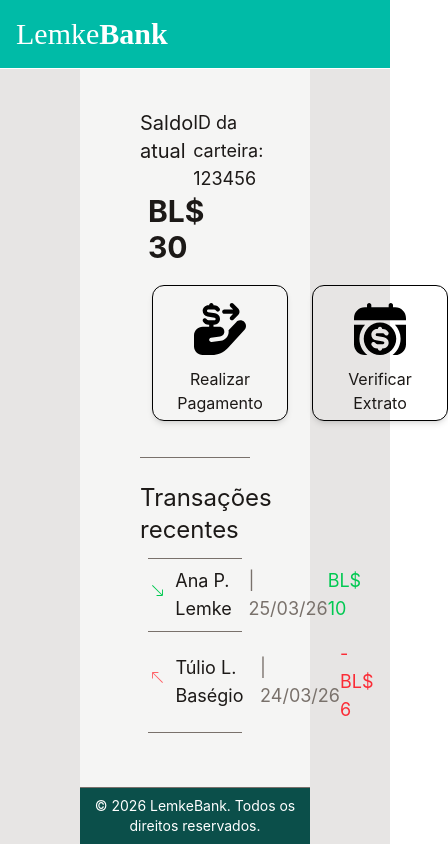
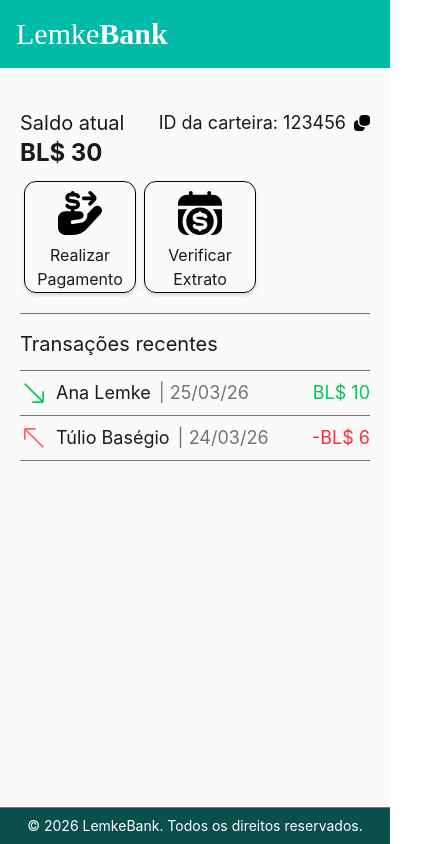
Before and after one commit to mathiasscherer2007/lemke-bank, a SvelteKit app in the folder client/: page /wallet/overview in a window 390 px wide. Shown: the whole page, 448 px wide, since content can reach past the window. Built offline with nearby package versions, Linux system fonts and the light colour scheme; a web font is replaced by a local one.

Commit message:
Wallet layout and overview light mode and mobile layout

```diff
--- a/client/src/routes/wallet/+layout.svelte
+++ b/client/src/routes/wallet/+layout.svelte
@@ -7,8 +7,8 @@
 
 <div class="flex min-h-screen flex-col">
   <MainHeader />
-  <main class="flex flex-1 flex-col bg-stone-200 px-20 dark:bg-[rgb(27,27,26)]">
-    <div class="flex-1 bg-stone-100 px-15 py-10 text-stone-900 dark:bg-[rgb(46,46,45)] dark:text-white">
+  <main class="flex flex-1 flex-col bg-stone-200 lg:px-20 dark:bg-[rgb(27,27,26)]">
+    <div class="flex-1 px-5 lg:px-15 py-10 text-stone-900 bg-[#fbfafb] dark:bg-[rgb(46,46,45)] dark:text-white">
       {@render children()}
     </div>
   <MainFooter />
--- a/client/src/routes/wallet/overview/+page.svelte
+++ b/client/src/routes/wallet/overview/+page.svelte
@@ -1,11 +1,16 @@
 <script lang="ts">
   import { resolve } from '$app/paths';
 
+  import arrowinIcon from '$lib/assets/icons/arrow-in.svg';
+  import arrowoutIcon from '$lib/assets/icons/arrow-out.svg';
   import copyIcon from '$lib/assets/icons/copy.svg';
   import payIcon from '$lib/assets/icons/pay.svg';
   import statementIcon from '$lib/assets/icons/statement.svg';
-  import arrowinIcon from '$lib/assets/icons/arrow-in.svg';
-  import arrowoutIcon from '$lib/assets/icons/arrow-out.svg';
+
+  const links = [
+    {title: 'Realizar Pagamento', icon: payIcon, link: '/wallet/actions/pay'},
+    {title: 'Verificar Extrato', icon: statementIcon, link: '/wallet/statement'}
+  ] as const;
 </script>
 
 <div>
@@ -23,46 +28,34 @@
       </button>
     </span>
   </div>
-  <p class="pl-2 text-3xl font-bold">BL$ 30</p>
+  <p class="lg:pl-2 text-2xl lg:text-3xl font-bold">BL$ 30</p>
 </div>
-<div class="mt-2 flex h-40">
+<div class="mt-2 flex h-30 lg:h-40 overflow-x-scroll">
+  {#each links as { title, icon, link } (link)}
     <a
-    href={resolve('/wallet/actions/pay')}
-    class="m-3 flex aspect-square flex-col items-center justify-center rounded-xl border border-black p-2 text-center shadow-md transition hover:border-teal-500 dark:border-white dark:bg-[rgb(35,35,35)] dark:hover:border-teal-400"
+      href={resolve(link)}
+      class="m-1 lg:m-3 flex aspect-square flex-col items-center justify-center rounded-xl border border-black p-2 text-center shadow-md transition hover:border-teal-500 dark:border-white dark:bg-[rgb(35,35,35)] dark:hover:border-teal-400"
     >
-    <figure class="w-7/11 p-3">
+      <figure class="w-7/11 p-2 lg:p-3 white-filter">
         <img
-        src={payIcon}
-        alt="Realizar Pagamento"
-        class="dark:filter-[brightness(0)_saturate(100%)_invert(100%)_sepia(0%)_saturate(7475%)_hue-rotate(105deg)_brightness(119%)_contrast(100%)]"
+          src={icon}
+          alt={title}
         />
       </figure>
-    <p class="mb-auto">Realizar Pagamento</p>
+      <p class="mb-auto">{title}</p>
     </a>
-  <a
-    href={resolve('/wallet/statement')}
-    class="m-3 flex aspect-square flex-col items-center justify-center rounded-xl border border-black p-2 text-center shadow-md transition hover:border-teal-500 dark:border-white dark:bg-[rgb(35,35,35)] dark:hover:border-teal-400"
-  >
-    <figure class="w-7/11 p-3">
-      <img
-        src={statementIcon}
-        alt="Extrato"
-        class="dark:filter-[brightness(0)_saturate(100%)_invert(100%)_sepia(0%)_saturate(7475%)_hue-rotate(105deg)_brightness(119%)_contrast(100%)]"
-      />
-    </figure>
-    <p class="mb-auto">Verificar Extrato</p>
-  </a>
+  {/each}
 </div>
-<hr class="my-6 border-stone-500" />
+<hr class="my-4 lg:my-6 border-stone-500" />
 <div class="flex flex-col">
-  <p class="mb-3 text-2xl">Transações recentes</p>
-  <ul class="flex-1 px-2">
+  <p class="mb-3 text-xl lg:text-2xl">Transações recentes</p>
+  <ul class="flex-1 lg:px-2">
     <li class="flex justify-between border-y border-stone-500 py-2 text-lg">
       <span class="flex items-center gap-2">
         <figure class="green-filter h-7 w-7 p-1">
           <img src={arrowinIcon} alt="Entrada" />
         </figure>
-        <p>Ana P. Lemke</p>
+        <p>Ana Lemke</p>
         <p class="text-stone-500 dark:text-stone-400">| 25/03/26</p>
       </span>
       <p class="text-green-500 dark:text-green-400">BL$ 10</p>
@@ -74,7 +67,7 @@
         >
           <img src={arrowoutIcon} alt="Saída" />
         </figure>
-        <p>Túlio L. Baségio</p>
+        <p>Túlio Baségio</p>
         <p class="text-stone-500 dark:text-stone-400">| 24/03/26</p>
       </span>
       <p class="text-red-500 dark:text-red-400">-BL$ 6</p>
```
Lines whose indentation alone changed are shown as unchanged.
